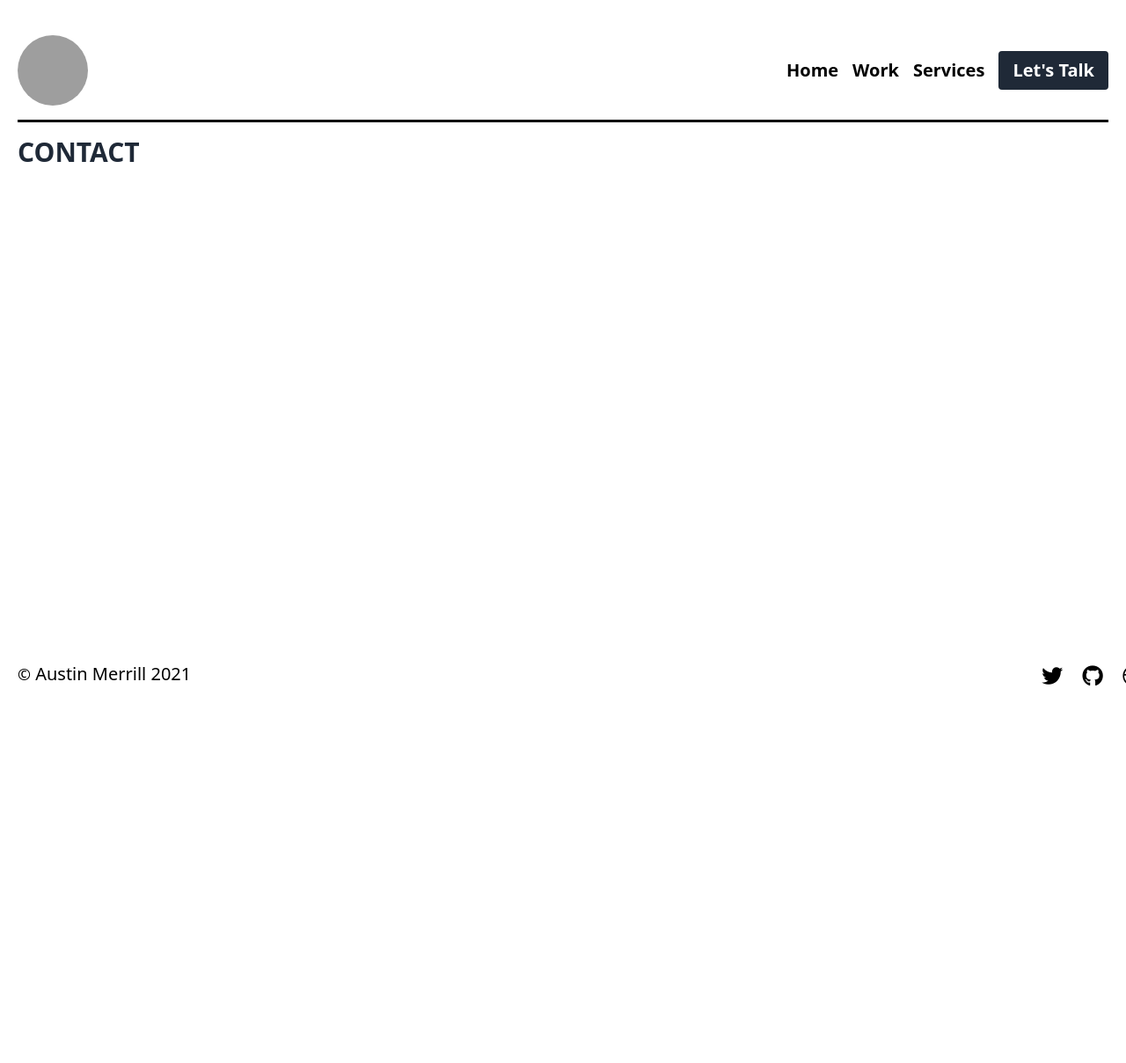
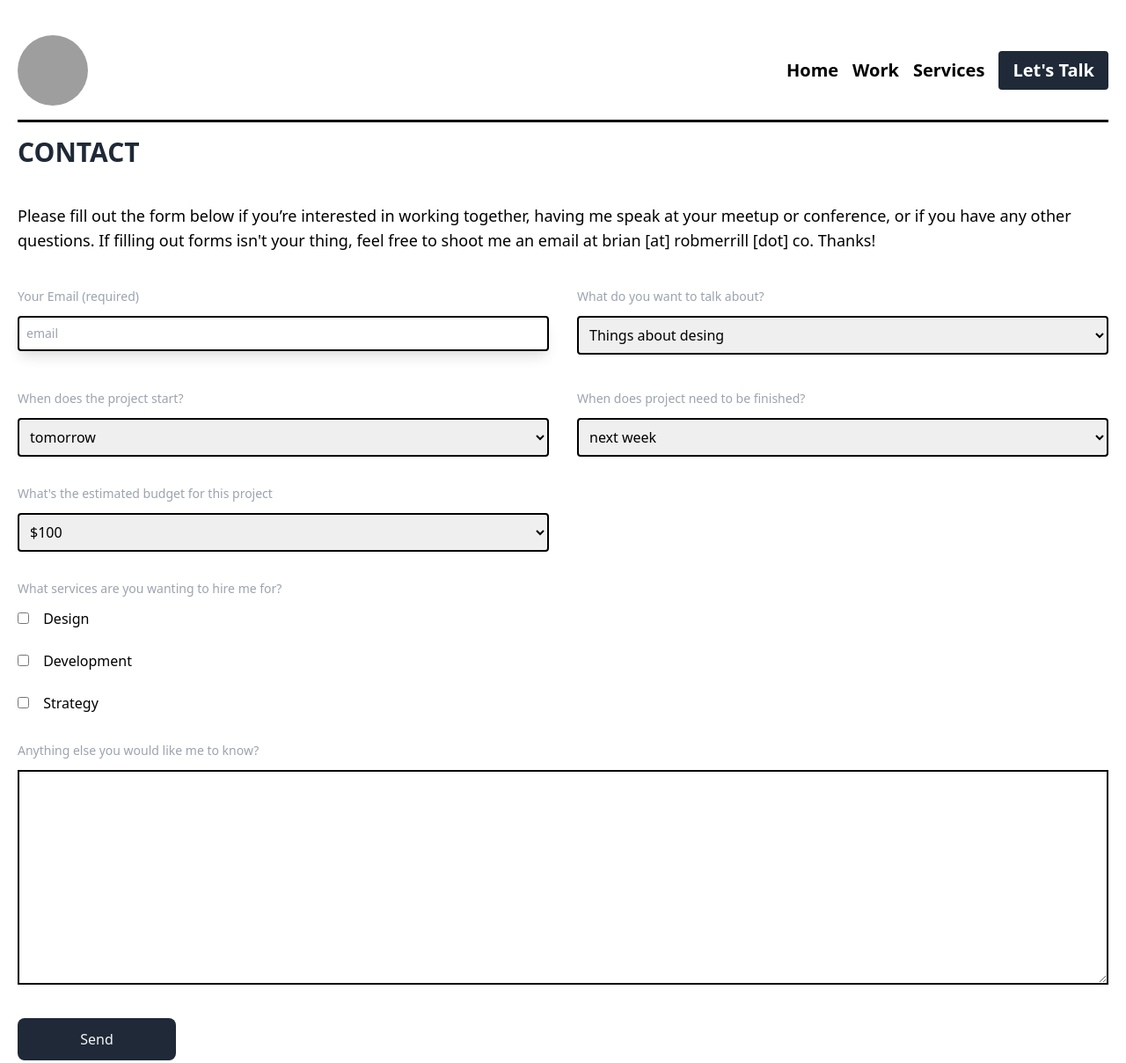
Before and after one commit to AustinMerrill/tailwind-port, a plain HTML site: page contact.html in a window 1280 px wide. Shown: the top 1208 px of the page at 88% size. Before the commit the page ends 800 px from the top, so only its background shows below. Drawn offline with nearby package versions, Linux system fonts and the light colour scheme; grey boxes are pictures that could not be loaded.

Commit message:
Added contact info

```diff
--- a/contact.html
+++ b/contact.html
@@ -61,13 +61,138 @@
     <!-- page content -->
     <!-- ================================================ -->
     <div class="">
-      <div class="border-b w-full border-black border-2 mt-4"></div>
-      <h1 class="uppercase mt-4 font-bold text-3xl text-gray-800">Contact</h1>
+      <div>
+        <div class="border-b w-full border-black border-2 mt-4"></div>
+        <h1 class="uppercase mt-4 font-bold text-3xl text-gray-800">Contact</h1>
+      </div>
+      <div>
+        <div class="my-10 text-lg text-grey-800">
+          <p>
+            Please fill out the form below if you’re interested in working
+            together, having me speak at your meetup or conference, or if you
+            have any other questions. If filling out forms isn't your thing,
+            feel free to shoot me an email at brian [at] robmerrill [dot] co.
+            Thanks!
+          </p>
+        </div>
+        <!-- holds inputs -->
+        <div class="mb-10">
+          <form class="space-y-8 md:space-y-0 md:grid gap-8 grid-cols-6">
+            <div class="text-sm text-gray-400 col-span-3">
+              <label for="email_address" class="block"
+                >Your Email (required)</label
+              >
+              <input
+                type="text"
+                id="email_address"
+                placeholder="email"
+                class="w-full mt-3 border-2 border-black rounded p-2 shadow-lg mb-3"
+              />
+            </div>
+            <div class="my-4 col-span-3">
+              <label for="talk" class="block text-sm text-gray-400 mb-3">
+                What do you want to talk about?</label
+              >
+              <select
+                name="talk_to_me"
+                id="talk"
+                class="w-full border-2 border-black rounded p-2"
+              >
+                <option>Things about desing</option>
+                <option>website stuff</option>
+                <option>nice things</option>
+              </select>
+            </div>
+            <div class="my-4 col-span-3">
+              <label for="time" class="block text-sm text-gray-400 mb-3">
+                When does the project start?</label
+              >
+              <select
+                name="start_time"
+                id="time"
+                class="w-full border-2 border-black rounded p-2"
+              >
+                <option>tomorrow</option>
+                <option>next week</option>
+                <option>next month</option>
+              </select>
+            </div>
+
+            <div class="col-span-3">
+              <label for="end" class="block text-sm text-gray-400 mb-3"
+                >When does project need to be finished?</label
+              >
+              <select
+                name="project_complete by"
+                id="end"
+                class="w-full border-2 border-black rounded p-2"
+              >
+                <option>next week</option>
+                <option>next month</option>
+                <option>next year</option>
+              </select>
+            </div>
+
+            <div class="col-span-3">
+              <label for="cost" class="block text-sm text-gray-400 mb-3"
+                >What's the estimated budget for this project</label
+              >
+              <select
+                name="estimated budget"
+                id="cost"
+                class="border-2 border-black rounded p-2 w-full"
+              >
+                <option>$100</option>
+                <option>$1,000</option>
+                <option>$10,000</option>
+              </select>
+            </div>
+            <fieldset class="col-span-6">
+              <legend class="text-sm text-gray-400 mb-3">
+                What services are you wanting to hire me for?
+              </legend>
+              <div class="space-y-6">
+                <div>
+                  <input type="checkbox" id="design" name="design" />
+                  <label for="design" class="ml-3">Design</label>
+                </div>
+                <div>
+                  <input type="checkbox" id="development" name="development" />
+                  <label for="development" class="ml-3">Development</label>
+                </div>
+                <div>
+                  <input type="checkbox" id="strategy" name="strategy" />
+                  <label for="strategy" class="ml-3">Strategy</label>
+                </div>
+              </div>
+            </fieldset>
+            <div class="col-span-6">
+              <label for="info" class="block text-sm text-gray-400 mb-3">
+                Anything else you would like me to know?</label
+              >
+              <textarea
+                name="for_more_info"
+                id="info"
+                cols="30"
+                rows="10"
+                class="border-2 border-black w-full"
+              ></textarea>
+            </div>
+            <button
+              type="submit"
+              class="bg-gray-800 text-gray-100 py-3 px-10 rounded-lg hover:bg-gray-600 hover:shadow transition duration-300"
+            >
+              Send
+            </button>
+          </form>
+        </div>
+      </div>
     </div>
+
     <!-- =============================================== -->
     <!-- footer -->
     <!-- ================================================ -->
-    <div class="text-2xl md:block absolute bottom-0 container">
+    <div class="text-2xl md:block container">
       <footer class="md:flex md:justify-between md:flex-row-reverse">
         <!-- icons -->
         <div class="mb-4 space-x-4">
```
